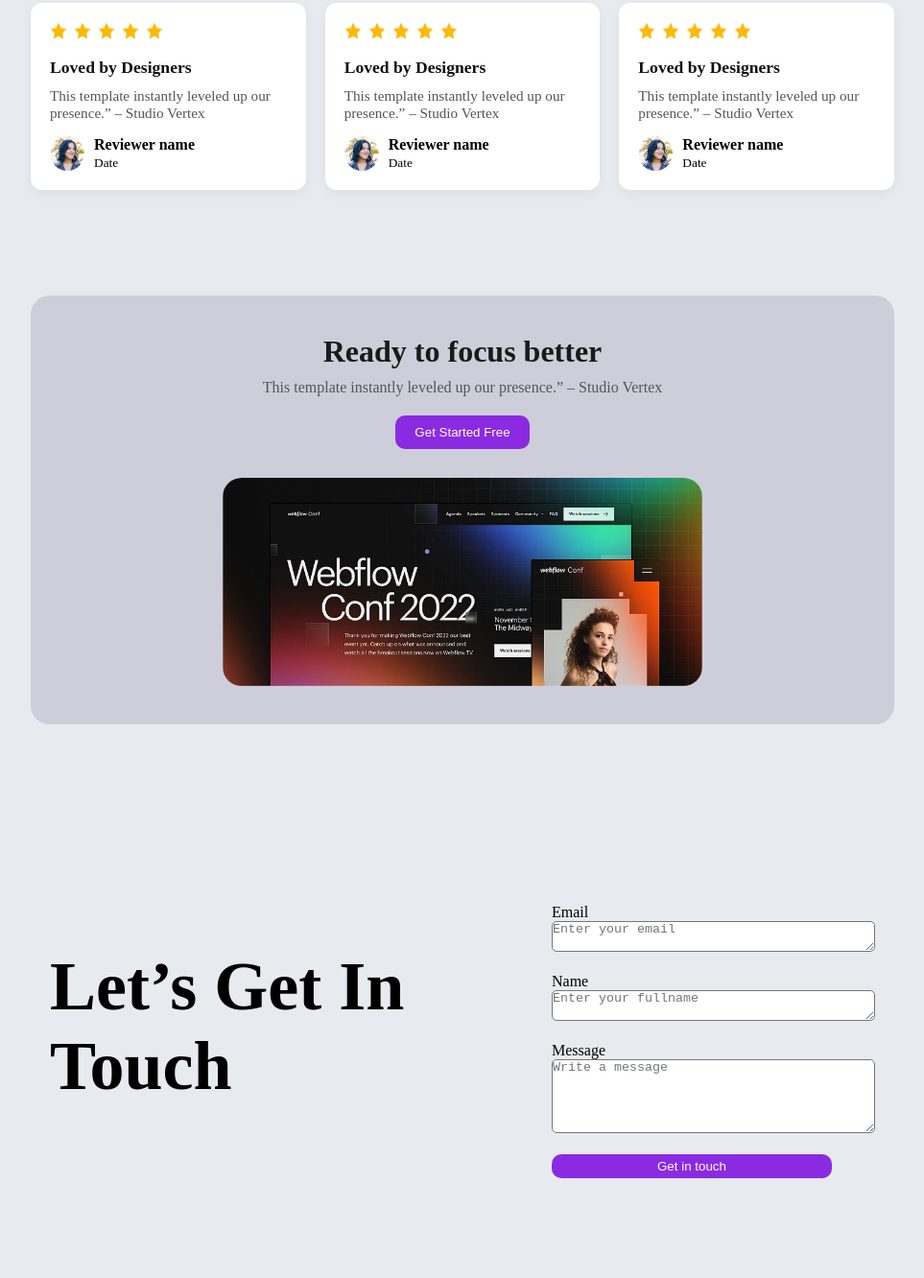
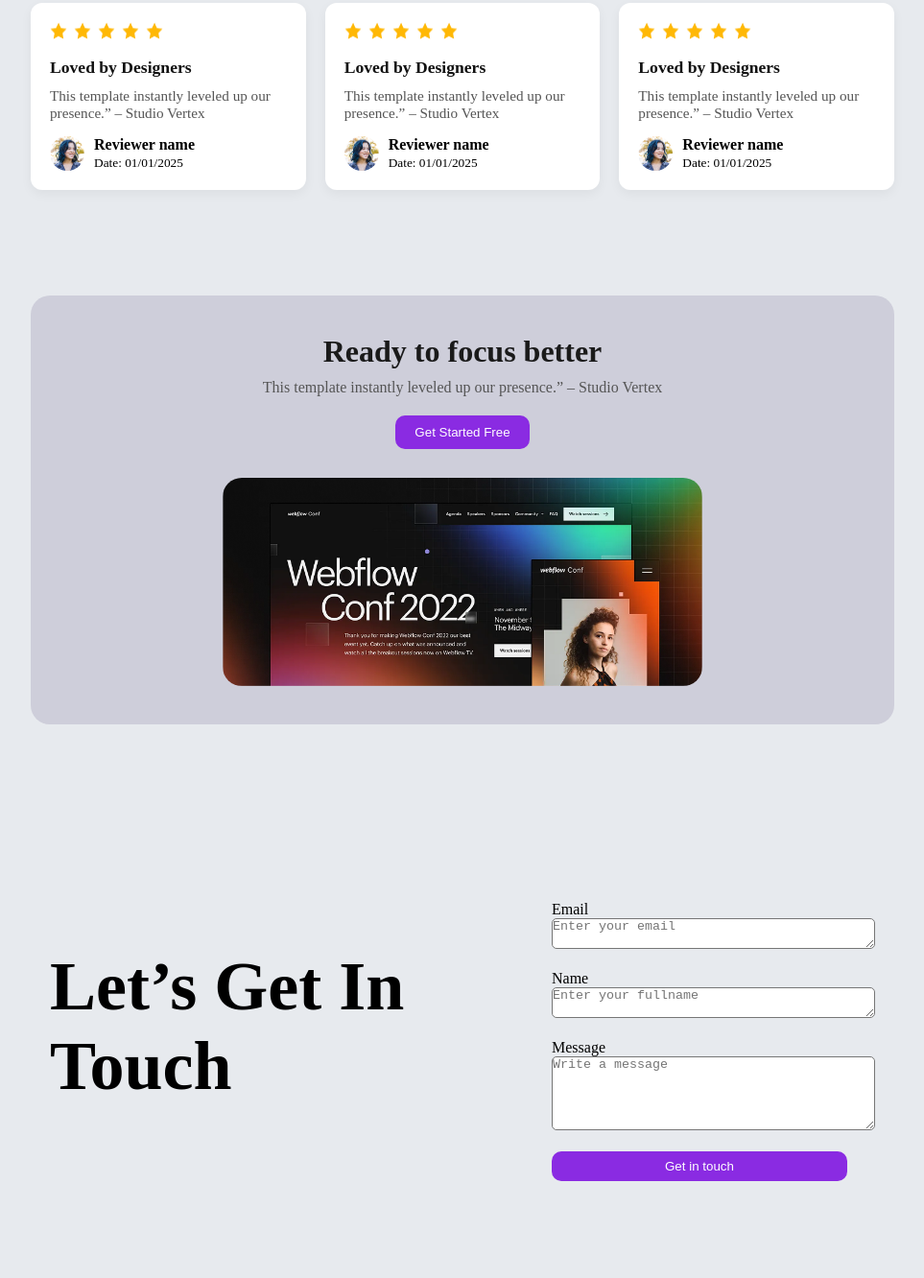
Before and after one commit to tanjirultusher/Logo-Earth, a plain HTML site: page index.html in a window 1280 px wide. Shown: the part 1368-2700 px from the top of the page at 96% size, without its empty margins (158-1121 px from the left). Drawn offline with Linux system fonts and the light colour scheme.

Commit message:
changing little bit in code

```diff
--- a/index.html
+++ b/index.html
@@ -87,7 +87,7 @@
         <img src="Assets/avatar.png" alt="reviewer">
         <div>
           <strong>Reviewer name</strong><br>
-          <small>Date</small>
+          <small>Date: 01/01/2025</small>
         </div>
       </div>
     </div>
@@ -108,7 +108,7 @@
         <img src="Assets/avatar.png" alt="reviewer">
         <div>
           <strong>Reviewer name</strong><br>
-          <small>Date</small>
+          <small>Date: 01/01/2025</small>
         </div>
       </div>
     </div>
@@ -129,7 +129,7 @@
         <img src="Assets/avatar.png" alt="reviewer">
         <div>
           <strong>Reviewer name</strong><br>
-          <small>Date</small>
+          <small>Date: 01/01/2025</small>
         </div>
       </div>
     </div>
--- a/style.css
+++ b/style.css
@@ -262,7 +262,7 @@ nav ul li{
     border-radius: 5px;
 }
 .btn1{
-    padding: 5px 110px;
+    padding: 8px 118px;
     background-color:blueviolet;
     border: none;
     border-radius: 10px;
```
